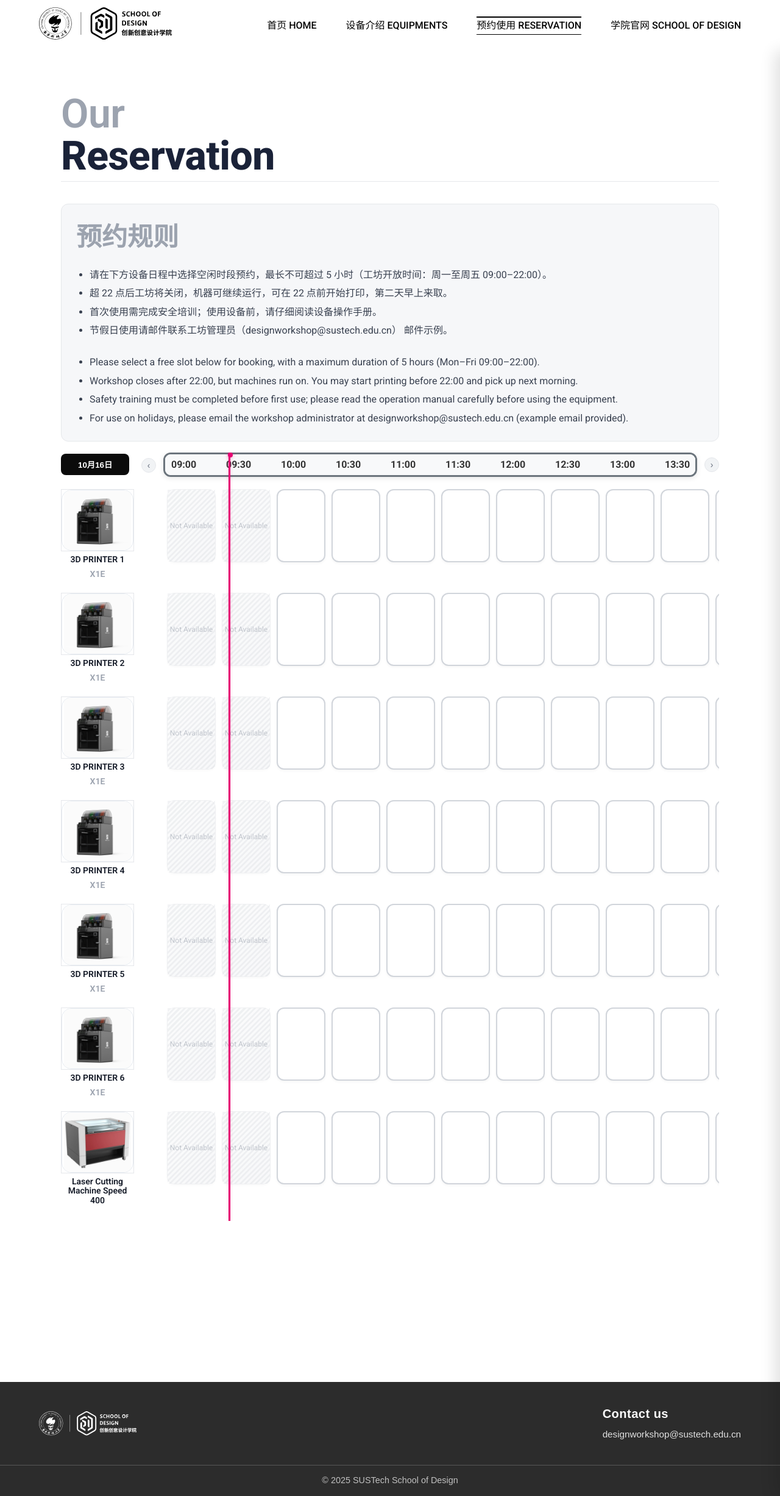
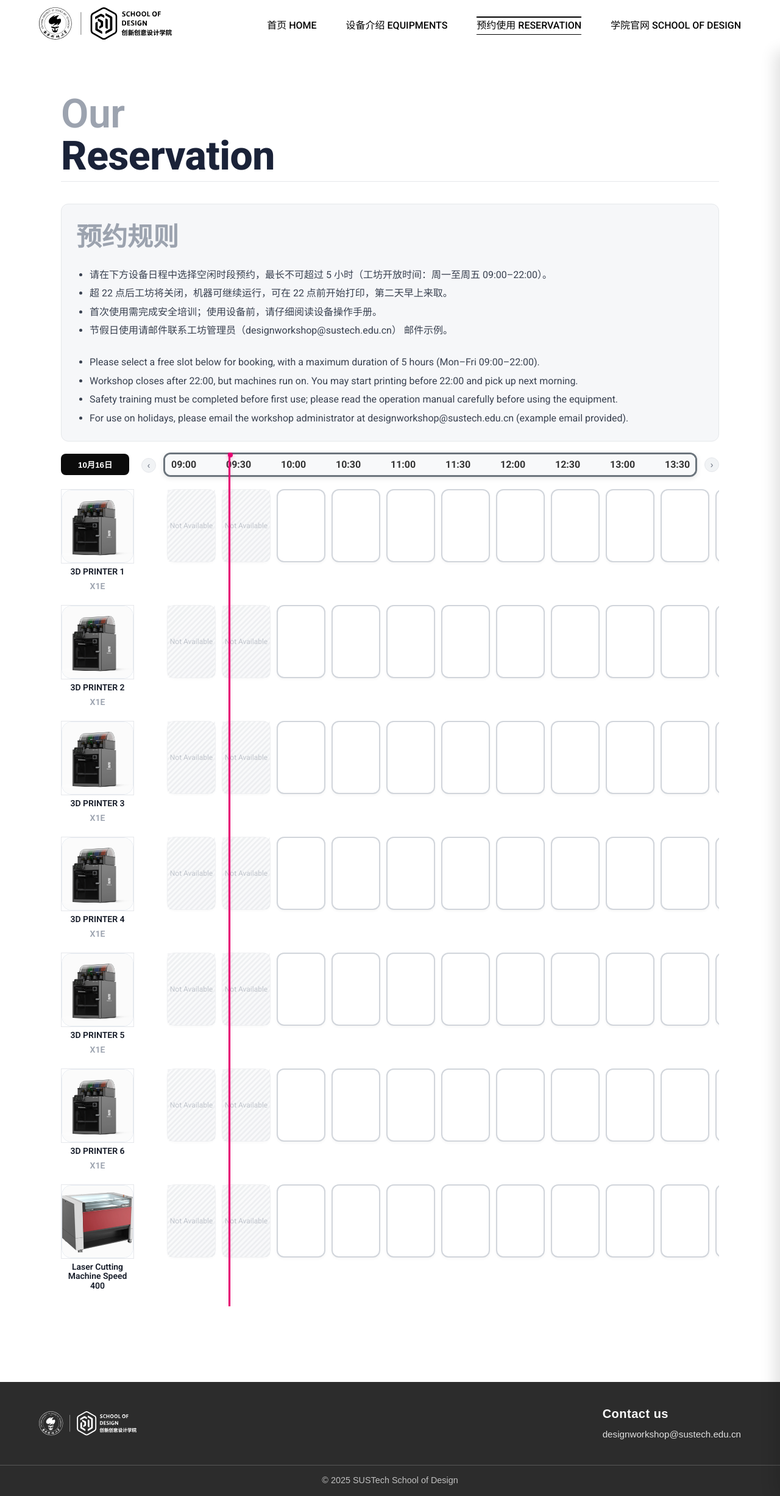
Before and after one commit to Immersive-Design-Group/SD-Workshop-Website, a Jekyll site: the page built from reservatiom.html.md, in a window 1280 px wide. Shown: the whole page at 61% size. Built offline with Jekyll 4.4.1, drawn with Linux system fonts in a browser that asks for light colours; some web fonts are replaced; a script that is not in the unit is left out.

```diff
--- a/assets/css/reservation.css
+++ b/assets/css/reservation.css
@@ -890,7 +890,7 @@
 
 /* image box = the card */
 :root{
-  --rsv-equip-h: 100px;       /* balanced height for equipment images */
+  --rsv-equip-h: 120px;       /* raise to make the image taller (160–200 works great) */
 }
 #rsv-rows .equip-thumb{
   width: 100%;
@@ -904,10 +904,7 @@
 #rsv-rows .equip-thumb img{
   width: 100%;
   height: 100%;
-  object-fit: contain !important;          /* Keep contain to avoid cropping */
-  display: block !important;
-  margin: 0 !important;
-  padding: 0 !important;
+  object-fit: cover;          /* fills the box; use `contain` if you prefer no crop */
 }
 
 /* name & model sit outside the card, tighter spacing */
```
